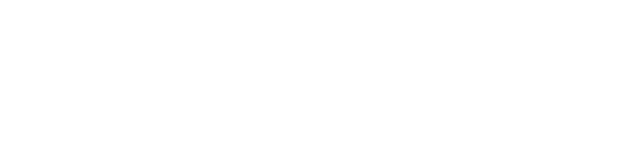
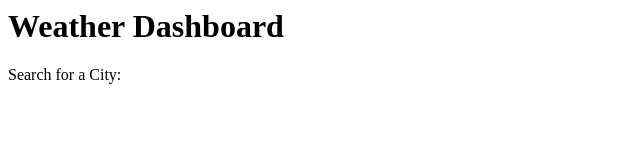
Before and after one commit to AnthGrow/Weather-Dashboard_NUBC_CH6, a plain HTML site: page index.html in a window 1280 px wide. Shown: the whole page, without its empty margins (0-640 px from the left). Drawn offline with Linux system fonts and the light colour scheme.

Commit message:
added pseudo code and acceptance criteria

```diff
--- a/index.html
+++ b/index.html
@@ -3,9 +3,44 @@
     <meta charset="UTF-8">
     <meta http-equiv="X-UA-Compatible" content="IE=edge">
     <meta name="viewport" content="width=device-width, initial-scale=1.0">
-    <title>Document</title>
+    <title>Weather Dashboard</title>
 </head>
 <body>
+    <header>
+        <h1>Weather Dashboard</h1>
+
+    </header>
+    <div>
+        <p>Search for a City:</p>
+    </div>
 
 </body>
 </html>
+
+
+<!-- Acceptance Criteria:
+GIVEN a weather dashboard with form inputs
+WHEN I search for a city
+THEN I am presented with current and future conditions for that city and that city is added to the search history
+WHEN I view current weather conditions for that city
+THEN I am presented with the city name, the date, an icon representation of weather conditions, the temperature, the humidity, and the the wind speed
+WHEN I view future weather conditions for that city
+THEN I am presented with a 5-day forecast that displays the date, an icon representation of weather conditions, the temperature, the wind speed, and the humidity
+WHEN I click on a city in the search history
+THEN I am again presented with current and future conditions for that city
+
+Psuedo Code:
+
+Create Form Input for user to enter City
+Create a submit button with an event listener for click
+Search Form needs to reference Weather API - coordinates need to match with city name
+
+Create a current weather cond card where results of search produce requested info:
+weather conditions, temp, humidity, and wind speed
+
+Create a set of cards that represent Future weather conditions for lat & lon of requested city
+Need 5 of these for 5 day future forecast that display date, an icon representing weather cond, temp, wind spped and humidity
+
+Save searches to local history - create a drop down or card that stores past cities searched and have these clickable
+
+ -->
```
